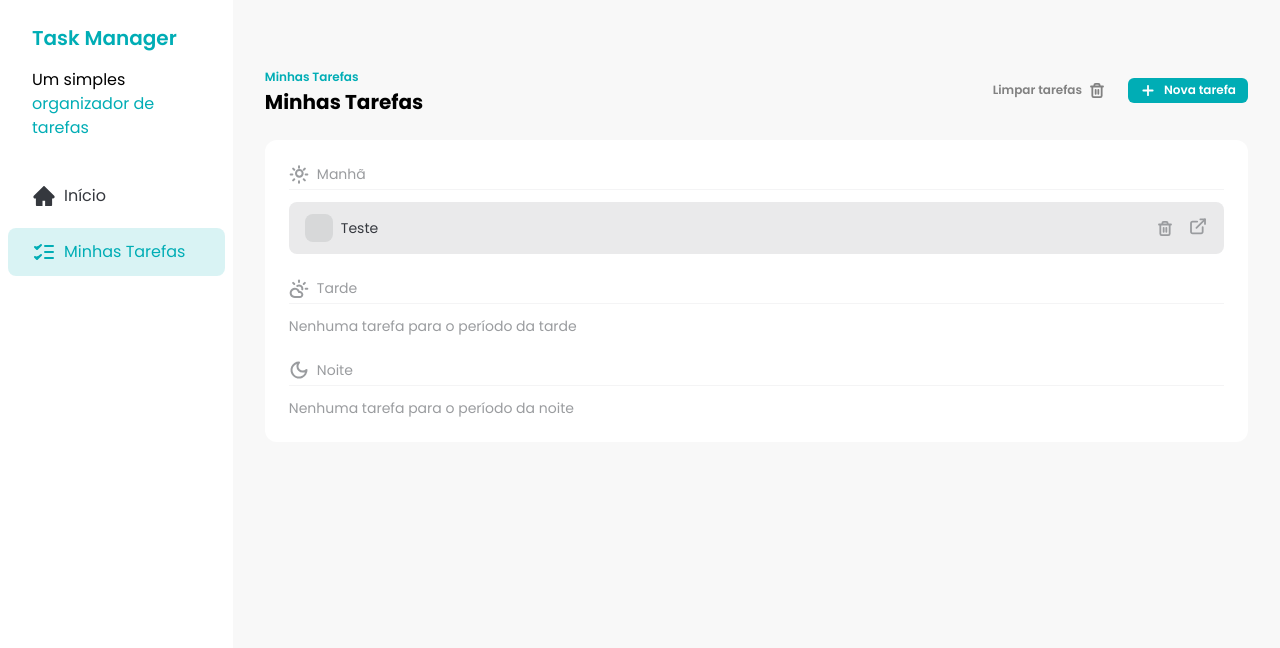
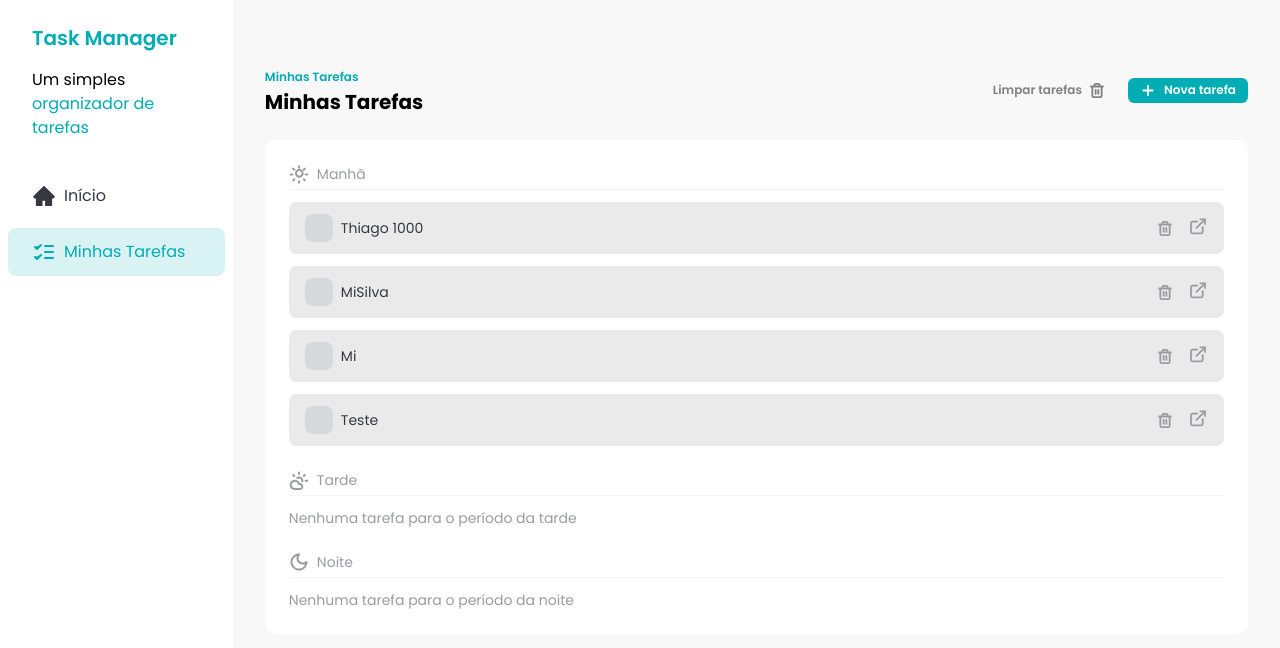
Before and after one commit to thi7silva/TaskManager, a React (Vite) app: page / in a window 1280 px wide. Shown: the top 648 px of the page. Built offline with nearby package versions, Linux system fonts and the light colour scheme; data requests are answered from the project's data file.

Commit message:
feat: add react query to our application

```diff
--- a/db.json
+++ b/db.json
@@ -1,9 +1,30 @@
 {
   "tasks": [
     {
-      "id": "2a0cbc14-269d-4755-bea6-407f799de5ce",
+      "id": "5c99d874-614c-465b-a656-96e687472a7d",
+      "title": "Thiago 1000",
+      "description": "Teste",
+      "time": "morning",
+      "status": "not_started"
+    },
+    {
+      "id": "9b3ce74b-9c18-485e-a872-ad48e62b2e8e",
+      "title": "MiSilva",
+      "description": "tetete",
+      "time": "morning",
+      "status": "not_started"
+    },
+    {
+      "id": "c76714b5-aa00-45c9-bbd9-b84c97e256bc",
+      "title": "Mi",
+      "description": "Teste",
+      "time": "morning",
+      "status": "not_started"
+    },
+    {
+      "id": "56c2d3a9-5046-4f1c-803b-ef6eb3bc72ae",
       "title": "Teste",
-      "description": "Teste",
+      "description": "teste",
       "time": "morning",
       "status": "not_started"
     }
--- a/src/components/AddTaskDialog.jsx
+++ b/src/components/AddTaskDialog.jsx
@@ -1,9 +1,11 @@
 import './AddTaskDialog.css';
 
+import { useMutation, useQueryClient } from '@tanstack/react-query';
 import { useRef } from 'react';
 import { createPortal } from 'react-dom';
 import { useForm } from 'react-hook-form';
 import { CSSTransition } from 'react-transition-group';
+import { toast } from 'sonner';
 import { v4 } from 'uuid';
 
 import { LoaderIcon } from '../assets/icons';
@@ -11,12 +13,21 @@ import Button from './Button';
 import Input from './Input';
 import TimeSelect from './TimeSelect';
 
-const AddTaskDialog = ({
-  isOpen,
-  handleClose,
-  onSubmitSuccess,
-  onSubmitError,
-}) => {
+const AddTaskDialog = ({ isOpen, handleClose }) => {
+  const queryClient = useQueryClient();
+  const { mutate } = useMutation({
+    mutationKey: ['addTask'],
+    mutationFn: async (task) => {
+      const response = await fetch('http://localhost:3000/tasks', {
+        method: 'POST',
+        body: JSON.stringify(task),
+      });
+      if (!response.ok) {
+        throw new Error('Erro ao adicionar a tarefa');
+      }
+      return response.json();
+    },
+  });
   const {
     register,
     formState: { errors, isSubmitting },
@@ -37,18 +48,17 @@ const AddTaskDialog = ({
       status: 'not_started',
     };
 
-    const response = await fetch('http://localhost:3000/tasks', {
-      method: 'POST',
-      body: JSON.stringify(task),
+    mutate(task, {
+      onSuccess: () => {
+        queryClient.setQueryData(['tasks'], (oldTasks) => [...oldTasks, task]);
+        toast.success('Tarefa adicionada com sucesso!');
+        handleClose();
+        reset({ title: '', description: '', time: 'morning' });
+      },
+      onError: () => {
+        toast.error('Erro ao adicionar tarefa. Por favor, tente novamente.');
+      },
     });
-
-    if (!response.ok) {
-      return onSubmitError();
-    }
-
-    onSubmitSuccess(task);
-    handleClose();
-    reset({ title: '', description: '', time: 'morning' });
   };
 
   const handleCancelClick = () => {
--- a/src/components/TaskItem.jsx
+++ b/src/components/TaskItem.jsx
@@ -1,24 +1,34 @@
-import { useState } from 'react';
+import { useMutation, useQueryClient } from '@tanstack/react-query';
 import { Link } from 'react-router-dom';
 import { toast } from 'sonner';
 
 import { CheckIcon, DetailsIcon, LoaderIcon, TrashIcon } from '../assets/icons';
 import Button from './Button';
 
-const TaskItem = ({ task, handleCheckboxClick, onDeleteSuccess }) => {
-  const [deleteIsLoading, setDeleteIsLoading] = useState(false);
+const TaskItem = ({ task, handleCheckboxClick }) => {
+  const queryClient = useQueryClient();
+  const { mutate, isPending } = useMutation({
+    mutationKey: ['deleteTask', task.id],
+    mutationFn: async () => {
+      const response = await fetch(`http://localhost:3000/tasks/${task.id}`, {
+        method: 'DELETE',
+      });
+      return response.json();
+    },
+  });
 
-  const handleDeleteClick = async () => {
-    setDeleteIsLoading(true);
-    const response = await fetch(`http://localhost:3000/tasks/${task.id}`, {
-      method: 'DELETE',
+  const handleDeleteClick = () => {
+    mutate(undefined, {
+      onSuccess: () => {
+        queryClient.setQueryData(['tasks'], (currentTasks) =>
+          currentTasks.filter((oldTask) => oldTask?.id !== task.id)
+        );
+        toast.success('Tarefa deletada com sucesso!');
+      },
+      onError: () => {
+        toast.error('Erro ao deletar a tarefa.');
+      },
     });
-    if (!response.ok) {
-      setDeleteIsLoading(false);
-      return toast.error('Erro ao deletar tarefa. Por favor, tente novamente.');
-    }
-    onDeleteSuccess(task.id);
-    setDeleteIsLoading(false);
   };
 
   const getStatusClasses = (opacity) => {
@@ -59,12 +69,8 @@ const TaskItem = ({ task, handleCheckboxClick, onDeleteSuccess }) => {
       </div>
 
       <div className="flex gap-1">
-        <Button
-          color="ghost"
-          onClick={handleDeleteClick}
-          disabled={deleteIsLoading}
-        >
-          {deleteIsLoading ? (
+        <Button color="ghost" onClick={handleDeleteClick} disabled={isPending}>
+          {isPending ? (
             <LoaderIcon className="text-brand-text-gray animate-spin" />
           ) : (
             <TrashIcon className="text-brand-text-gray" />
--- a/src/components/Tasks.jsx
+++ b/src/components/Tasks.jsx
@@ -33,13 +33,6 @@ const Tasks = () => {
   const afternoonTasks = tasks?.filter((task) => task.time === 'afternoon');
   const eveningTasks = tasks?.filter((task) => task.time === 'evening');
 
-  const onDeleteTaskSuccess = async (taskId) => {
-    queryClient.setQueryData(['tasks'], (currentTasks) =>
-      currentTasks.filter((task) => task?.id !== taskId)
-    );
-    toast.success('Tarefa deletada com sucesso!');
-  };
-
   const handleTaskCheckboxClick = (taskId) => {
     const newTasks = tasks?.map((task) => {
       if (task.id !== taskId) {
@@ -61,18 +54,6 @@ const Tasks = () => {
     });
 
     queryClient.setQueryData(['tasks'], newTasks);
-  };
-
-  const onTaskSubmitSuccess = async (task) => {
-    queryClient.setQueryData(['tasks'], (currentTasks) => [
-      ...currentTasks,
-      task,
-    ]);
-    toast.success('Tarefa adicionada com sucesso!');
-  };
-
-  const onTaskSubmitError = () => {
-    toast.error('Erro ao adicionar tarefa. Por favor, tente novamente.');
   };
 
   return (
@@ -98,8 +79,6 @@ const Tasks = () => {
           <AddTaskDialog
             isOpen={addTaskDialogIsOpen}
             handleClose={() => setAddTaskDialogIsOpen(false)}
-            onSubmitSuccess={onTaskSubmitSuccess}
-            onSubmitError={onTaskSubmitError}
           />
         </div>
       </div>
@@ -117,7 +96,6 @@ const Tasks = () => {
               key={task.id}
               task={task}
               handleCheckboxClick={handleTaskCheckboxClick}
-              onDeleteSuccess={onDeleteTaskSuccess}
             />
           ))}
         </div>
@@ -134,7 +112,6 @@ const Tasks = () => {
               key={task.id}
               task={task}
               handleCheckboxClick={handleTaskCheckboxClick}
-              onDeleteSuccess={onDeleteTaskSuccess}
             />
           ))}
         </div>
@@ -151,7 +128,6 @@ const Tasks = () => {
               key={task.id}
               task={task}
               handleCheckboxClick={handleTaskCheckboxClick}
-              onDeleteSuccess={onDeleteTaskSuccess}
             />
           ))}
         </div>
--- a/src/main.jsx
+++ b/src/main.jsx
@@ -7,7 +7,7 @@ import { createBrowserRouter, RouterProvider } from 'react-router-dom';
 import { Toaster } from 'sonner';
 
 import App from './App.jsx';
-import TaskDetailsPage from './pages/task-details.jsx';
+import TaskDetailsPage from './pages/TaskDetails.jsx';
 
 const queryClient = new QueryClient();
 
--- a/src/pages/task-details.jsx
+++ b/src/pages/TaskDetails.jsx
@@ -1,4 +1,4 @@
-import { useEffect, useState } from 'react';
+import { useMutation, useQuery, useQueryClient } from '@tanstack/react-query';
 import { useForm } from 'react-hook-form';
 import { Link, useNavigate, useParams } from 'react-router-dom';
 import { toast } from 'sonner';
@@ -15,35 +15,20 @@ import Sidebar from '../components/Sidebar';
 import TimeSelect from '../components/TimeSelect';
 
 const TaskDetailsPage = () => {
+  const queryClient = useQueryClient();
   const { taskId } = useParams();
-  const [task, setTask] = useState();
   const navigate = useNavigate();
   const {
     register,
-    formState: { errors, isSubmitting },
+    formState: { errors },
     handleSubmit,
     reset,
   } = useForm();
 
-  const handleBackClick = () => {
-    navigate(-1);
-  };
-
-  useEffect(() => {
-    const fetchTasks = async () => {
+  const { mutate: updateTask, isPending: updateTaskIsLoading } = useMutation({
+    mutationKey: ['updateTask', taskId],
+    mutationFn: async (data) => {
       const response = await fetch(`http://localhost:3000/tasks/${taskId}`, {
-        method: 'GET',
-      });
-      const data = await response.json();
-      reset(data);
-      setTask(data);
-    };
-
-    fetchTasks();
-  }, [taskId, reset]);
-
-  const handleSaveClick = async (data) => {
-    const response = await fetch(`http://localhost:3000/tasks/${task.id}`, {
         method: 'PATCH',
         body: JSON.stringify({
           title: data.title.trim(),
@@ -51,26 +36,72 @@ const TaskDetailsPage = () => {
           time: data.time,
         }),
       });
+      if (!response.ok) {
+        throw new Error('Erro ao atualizar a tarefa');
+      }
+      const updatedTask = await response.json();
+      queryClient.setQueryData(['tasks'], (oldTasks) => {
+        return oldTasks.map((oldTask) =>
+          oldTask.id === updatedTask.id ? updatedTask : oldTask
+        );
+      });
+    },
+  });
 
+  const { mutate: deleteTask, isPending: deleteTaskIsLoading } = useMutation({
+    mutationKey: ['deleteTask', taskId],
+    mutationFn: async () => {
+      const response = await fetch(`http://localhost:3000/tasks/${taskId}`, {
+        method: 'DELETE',
+      });
       if (!response.ok) {
-      return toast.error('Ocorreu um erro ao salvar a tarefa');
+        throw new Error('Erro ao deletar a tarefa');
       }
-    const newTask = await response.json();
-    setTask(newTask);
-    toast.success('Tarefa salva com sucesso!');
+      const deletedTask = await response.json();
+      queryClient.setQueryData(['tasks'], (oldTasks) => {
+        return oldTasks.filter((oldTask) => oldTask.id !== deletedTask.id);
+      });
+    },
+  });
+
+  const { data: task } = useQuery({
+    queryKey: ['task', taskId],
+    queryFn: async () => {
+      const response = await fetch(`http://localhost:3000/tasks/${taskId}`, {
+        method: 'GET',
+      });
+      if (!response.ok) {
+        throw new Error('Erro ao buscar a tarefa');
+      }
+      const data = await response.json();
+      reset(data);
+      return data;
+    },
+  });
+
+  const handleBackClick = () => {
+    navigate(-1);
+  };
+
+  const handleSaveClick = async (data) => {
+    updateTask(data, {
+      onSuccess: () => {
+        toast.success('Tarefa atualizada com sucesso!');
+        navigate(-1);
+      },
+      onError: () =>
+        toast.error('Erro ao atualizar a tarefa. Por favor, tente novamente.'),
+    });
   };
 
   const handleDeleteClick = async () => {
-    const response = await fetch(`http://localhost:3000/tasks/${task.id}`, {
-      method: 'DELETE',
-    });
-
-    if (!response.ok) {
-      return toast.error('Ocorreu um erro ao deletar a tarefa');
-    }
-
+    deleteTask(undefined, {
+      onSuccess: () => {
         toast.success('Tarefa deletada com sucesso!');
         navigate(-1);
+      },
+      onError: () => toast.error('Erro ao deletar a tarefa.'),
+    });
   };
 
   return (
@@ -160,9 +191,11 @@ const TaskDetailsPage = () => {
               color="primary"
               size="large"
               type="submit"
-              disabled={isSubmitting}
+              disabled={updateTaskIsLoading || deleteTaskIsLoading}
             >
-              {isSubmitting && <LoaderIcon className="animate-spin" />}
+              {(updateTaskIsLoading || deleteTaskIsLoading) && (
+                <LoaderIcon className="animate-spin" />
+              )}
               Salvar
             </Button>
           </div>
```
Lines whose indentation alone changed are shown as unchanged.
